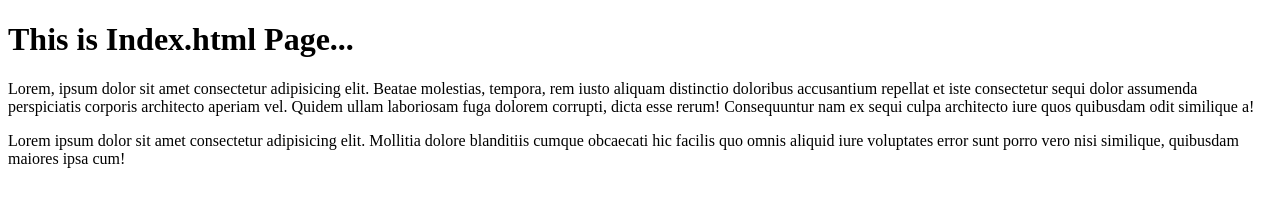
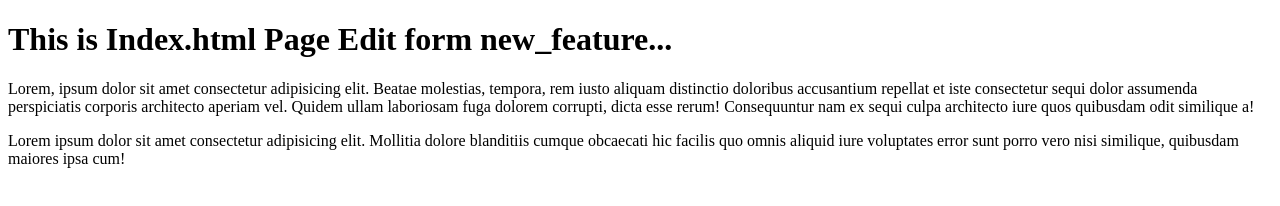
Before and after one commit to joydev136/Test-16-5, a plain HTML site: page index.html in a window 1280 px wide. Drawn offline with Linux system fonts and the light colour scheme.

Commit message:
change form new_feature

```diff
--- a/index.html
+++ b/index.html
@@ -7,7 +7,7 @@
   <title>Test-16-5</title>
 </head>
 <body>
-  <h1>This is Index.html Page...</h1>
+  <h1>This is Index.html Page Edit form new_feature...</h1>
   <p>Lorem, ipsum dolor sit amet consectetur adipisicing elit. Beatae molestias, tempora, rem iusto aliquam distinctio doloribus accusantium repellat et iste consectetur sequi dolor assumenda perspiciatis corporis architecto aperiam vel. Quidem ullam laboriosam fuga dolorem corrupti, dicta esse rerum! Consequuntur nam ex sequi culpa architecto iure quos quibusdam odit similique a!</p>
   <p class="cherry_pick">Lorem ipsum dolor sit amet consectetur adipisicing elit. Mollitia dolore blanditiis cumque obcaecati hic facilis quo omnis aliquid iure voluptates error sunt porro vero nisi similique, quibusdam maiores ipsa cum!</p>
 </body>
```
